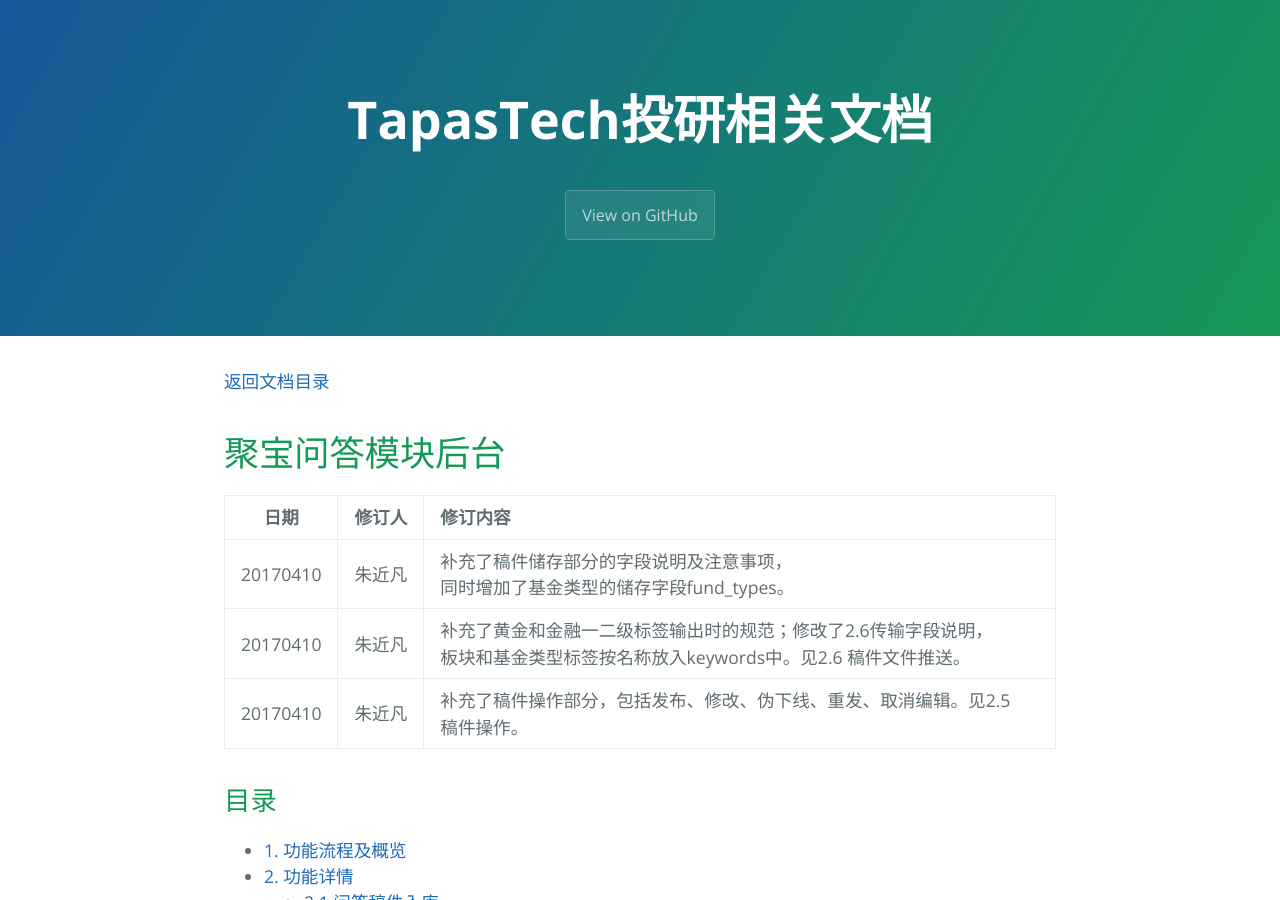
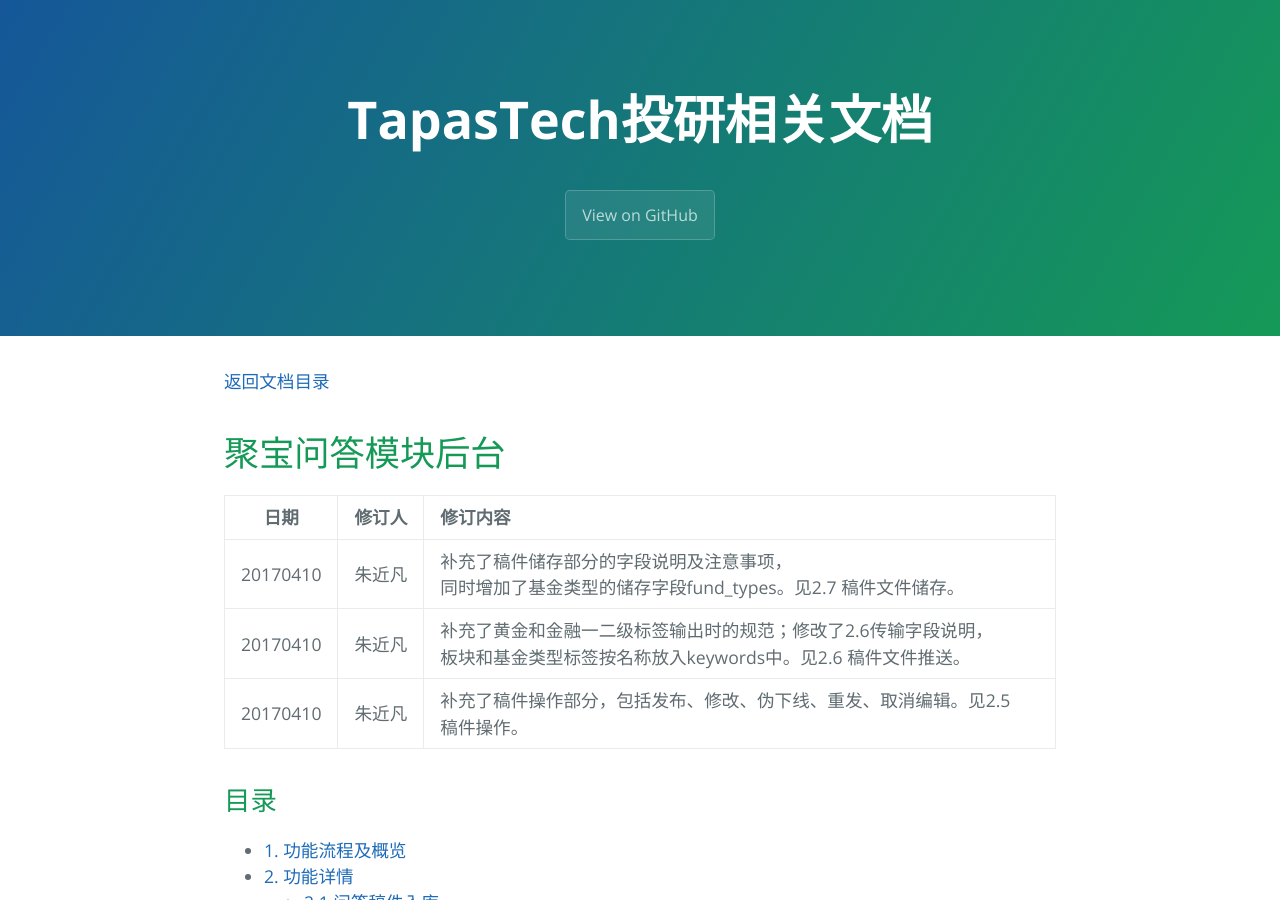
Before and after one commit to Littletreeeeee/prd-invest, a Jekyll site: the page built from documents/prd_invest_jubaoqa.md, in a window 1280 px wide and 900 px high. Built offline with Jekyll 4.4.1, drawn with Linux system fonts in a browser that asks for light colours; the repository's description, which GitHub fills in, is left out.

Commit message:
edit content

```diff
--- a/documents/prd_invest_jubaoqa.md
+++ b/documents/prd_invest_jubaoqa.md
@@ -7,7 +7,7 @@ layout: default
 
 | 日期 | 修订人 | 修订内容 |
 |:---:|  :-----------: | :----------- |
-| 20170410 | 朱近凡 | 补充了稿件储存部分的字段说明及注意事项，同时增加了基金类型的储存字段fund_types。 |
+| 20170410 | 朱近凡 | 补充了稿件储存部分的字段说明及注意事项，同时增加了基金类型的储存字段fund_types。见2.7 稿件文件储存。 |
 | 20170410 | 朱近凡 | 补充了黄金和金融一二级标签输出时的规范；修改了2.6传输字段说明，板块和基金类型标签按名称放入keywords中。见2.6 稿件文件推送。|
 | 20170410 | 朱近凡 | 补充了稿件操作部分，包括发布、修改、伪下线、重发、取消编辑。见2.5 稿件操作。 |
 
```
